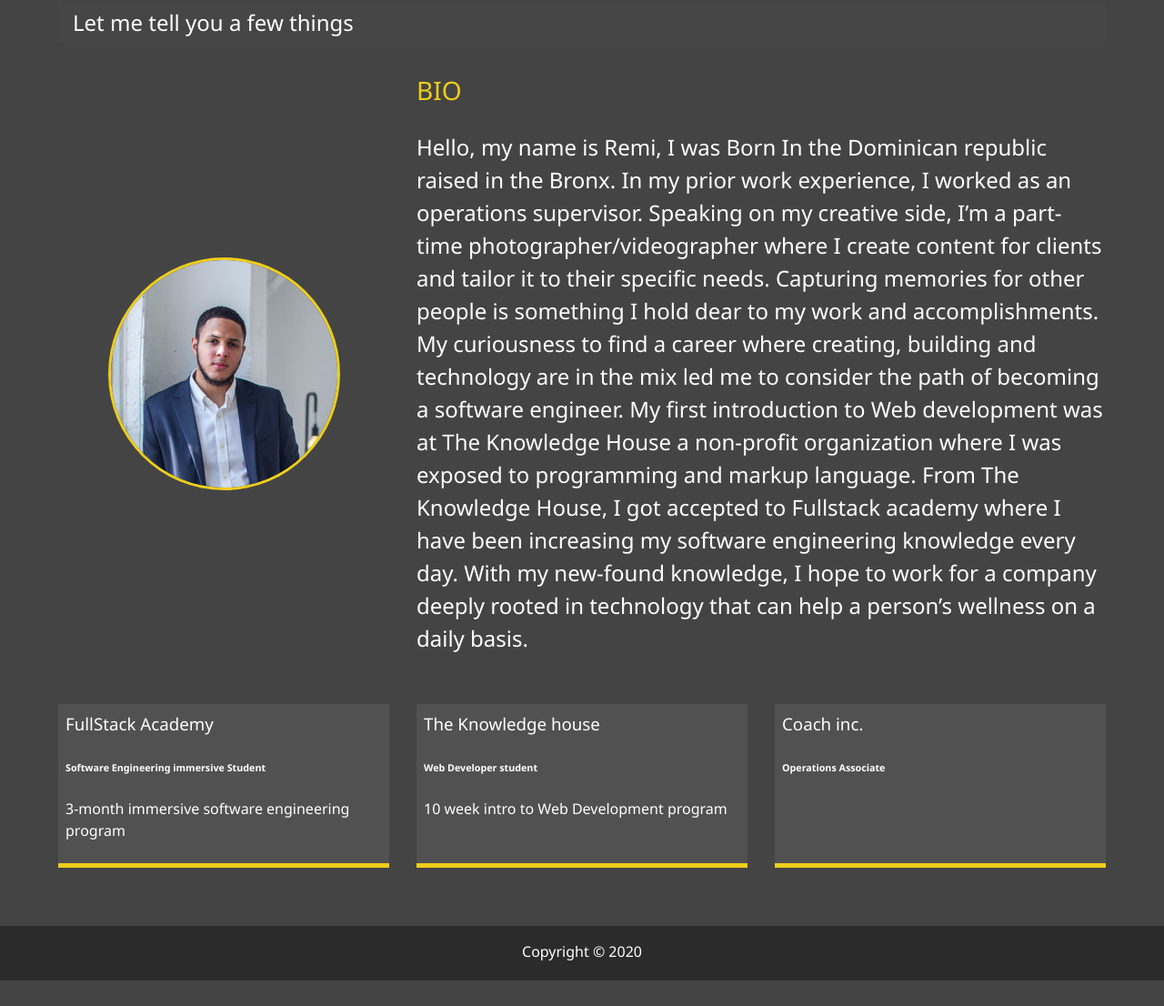
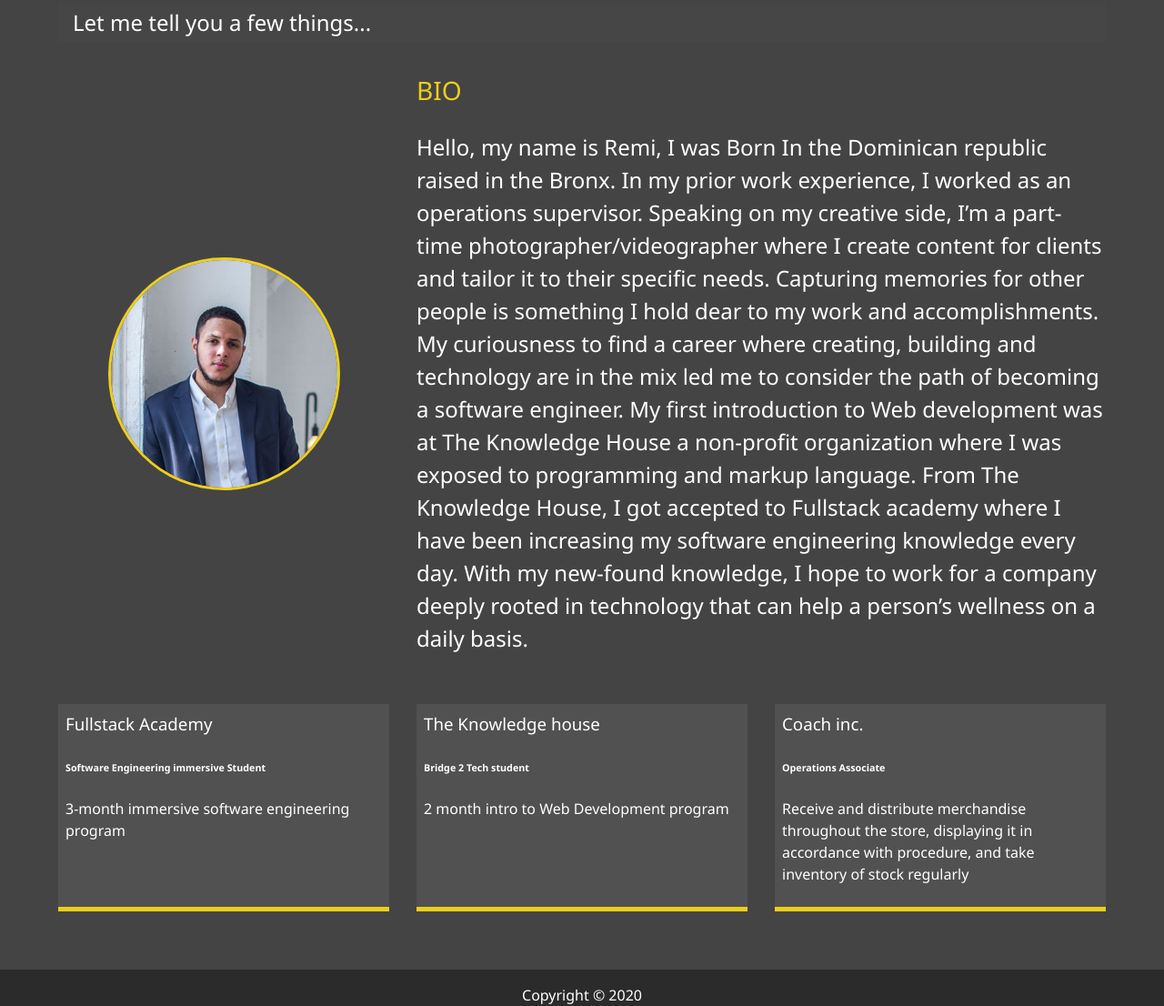
Before and after one commit to mendozaremi/Sass_Portfolio, a website: page dist/about.html in a window 1280 px wide. Shown: the part 204-1310 px from the top of the page at 91% size. Before the commit the page ends 1282 px from the top, so only its background shows below. Drawn offline with nearby package versions, Linux system fonts and the light colour scheme.

```diff
--- a/dist/about.html
+++ b/dist/about.html
@@ -49,7 +49,7 @@
       About <span class="text-secondary">Me</span>
     </h1>
     <h2 class="sm-heading">
-      Let me tell you a few things
+      Let me tell you a few things...
     </h2>
     <div class="about-info">
       <img src="img/portrait.jpg" alt="Remi Mendoza"
@@ -57,26 +57,26 @@
 
       <div class="bio">
         <h3 class="text-secondary">BIO</h3>
-        <p>Hello, my name is Remi, I was Born In the Dominican republic raised in the Bronx.
+        <p> Hello, my name is Remi, I was Born In the Dominican republic raised in the Bronx.
           In my prior work experience, I worked as an operations supervisor. Speaking on my creative side, I’m a part-time photographer/videographer where I create content for clients and tailor it to their specific needs. Capturing memories for other people is something I hold dear to my work and accomplishments. My curiousness to find a career where creating, building and technology are in the mix led me to consider the path of becoming a software engineer. My first introduction to Web development was at The Knowledge House a non-profit organization where I was exposed to programming and markup language. From The Knowledge House, I got accepted to Fullstack academy where I have been increasing my software engineering knowledge every day. With my new-found knowledge, I hope to work for a company deeply rooted in technology that can help a person’s wellness on a daily basis.
 
         </p>
       </div>
 
       <div class="job job-1">
-        <h3>FullStack Academy</h3>
+        <h3>Fullstack Academy</h3>
         <h6>Software Engineering immersive Student</h6>
         <p> 3-month immersive software engineering program </p>
       </div>
       <div class="job job-2">
         <h3>The Knowledge house</h3>
-        <h6>Web Developer student</h6>
-        <p> 10 week intro to Web Development program</p>
+        <h6>Bridge 2 Tech student</h6>
+        <p> 2 month intro to Web Development program </p>
       </div>
       <div class="job job-3">
         <h3>Coach inc.</h3>
         <h6>Operations Associate</h6>
-        <p></p>
+        <p>Receive and distribute merchandise throughout the store, displaying it in accordance with procedure, and take inventory of stock regularly</p>
       </div>
 
     </div>
```
Also changed, not shown: dist/index.html (+2 -2 lines), dist/work.html (+5 -5 lines), dist/img/projects/project3.jpg, dist/img/projects/project4.jpg, 2 other files.
